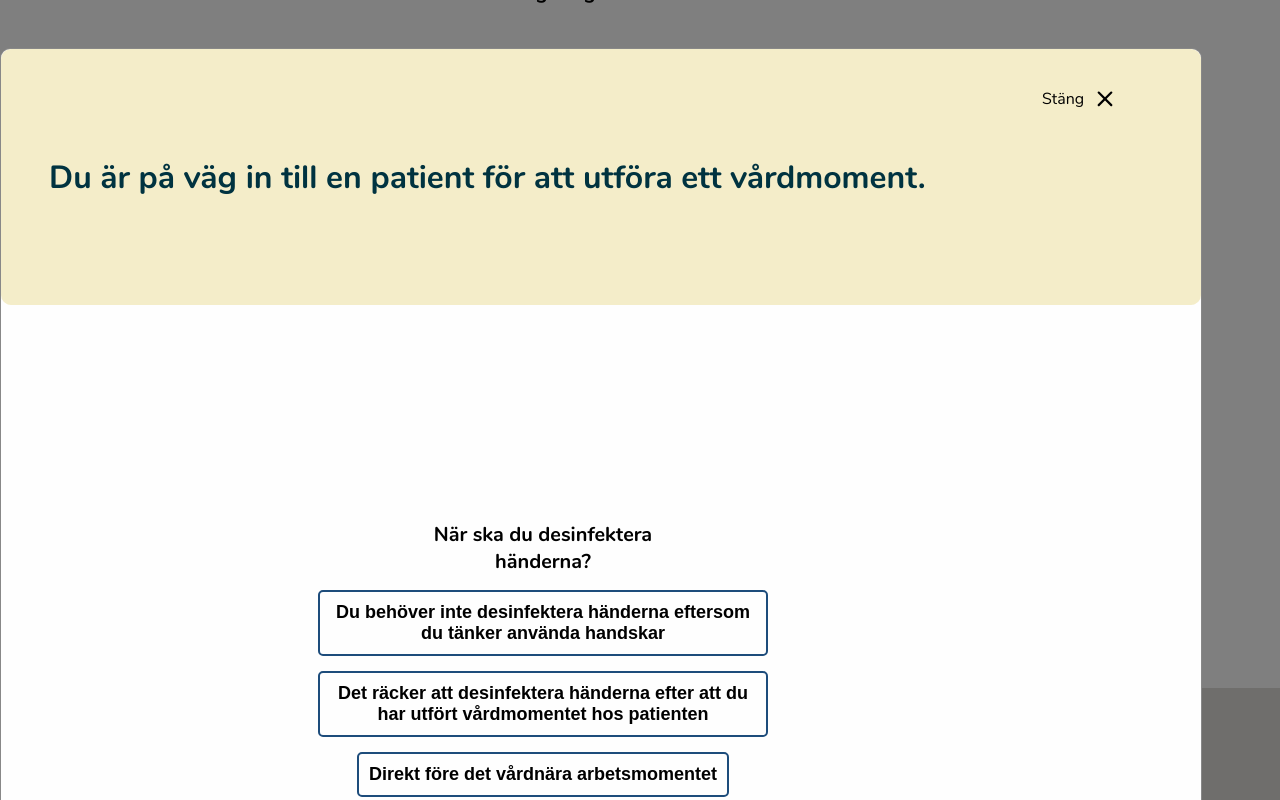
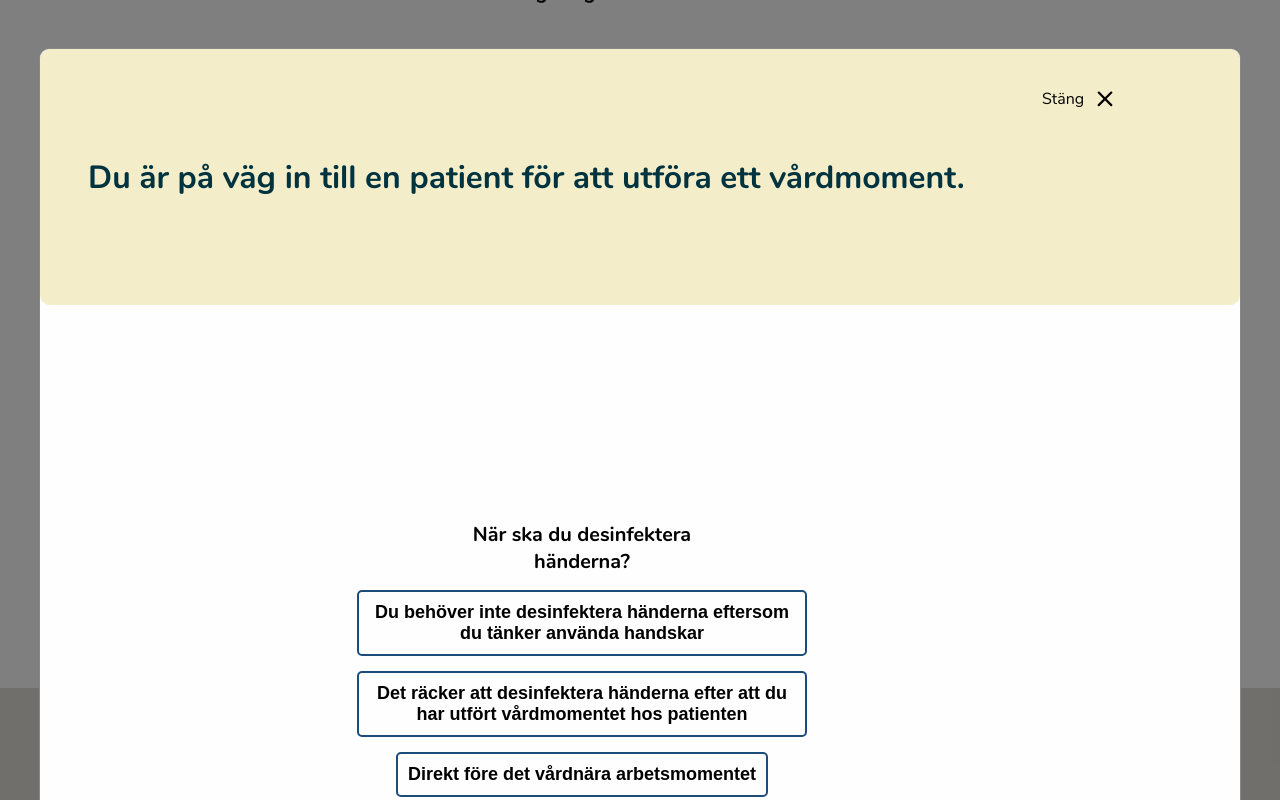
Before and after one commit to ArturLindstrom/learnways-desinfektionsguiden, a Vue app: page /situationer in a window 1280 px wide. Both pictures are taken after a click on the button "Situation 1". Shown: the part 896-1696 px from the top of the page. Built offline with nearby package versions, Linux system fonts and the light colour scheme.

Commit message:
positioning error fix

```diff
--- a/src/components/modal/ModalComponent.vue
+++ b/src/components/modal/ModalComponent.vue
@@ -74,7 +74,7 @@
   height: 100vh;
   max-width: 100vw;
   width: 1200px;
-  position: fixed;
+  position: relative;
   overflow-y: auto;
   z-index: 3;
   /* display: flex; */
--- a/src/components/situations/SituationContent.vue
+++ b/src/components/situations/SituationContent.vue
@@ -89,11 +89,11 @@
 const answeredQuestion = ref([])
 const questionIndex = ref(1)
 
-
 const incrementQuestionIndex = (answer, situation, i) => {
    gsap.from(`.question${i+1}`, {
     duration: 0.5,
     scale: 0.5,
+    transformOrigin: 'center center',
   })
   questionIndex.value++
   answeredQuestion.value.push(answer)
```
Also changed, not shown: src/components/MapTest.vue (added, +16 -0 lines).
